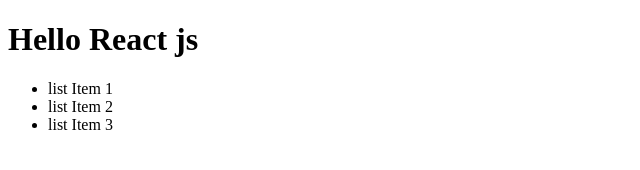
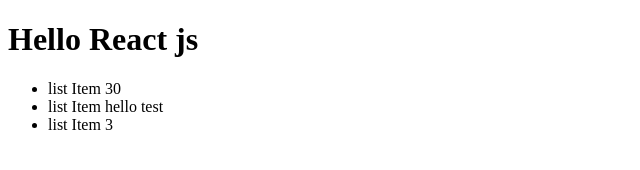
Before and after one commit to IrynaSem/Project-Fake-Shop, a React (Create React App) app: page / in a window 1280 px wide. Shown: the top 170 px of the page, without its empty margins (0-640 px from the left). Built offline with nearby package versions, Linux system fonts and the light colour scheme.

Commit message:
правила роботи з jsx

```diff
--- a/src/index.tsx
+++ b/src/index.tsx
@@ -13,12 +13,18 @@
 // )
 
 //jsx
-const h1 = <h1 id="title">Hello React js</h1>
+const h1 = (
+    <h1 id="title" className="hghgh">
+        Hello React js
+    </h1>
+)
 
+let a = 10
+let b = 'hello test'
 const list = (
     <ul>
-        <li>list Item 1</li>
-        <li>list Item 2</li>
+        <li>list Item {a + 10 + 10}</li>
+        <li>list Item {b}</li>
         <li>list Item 3</li>
     </ul>
 )
```
